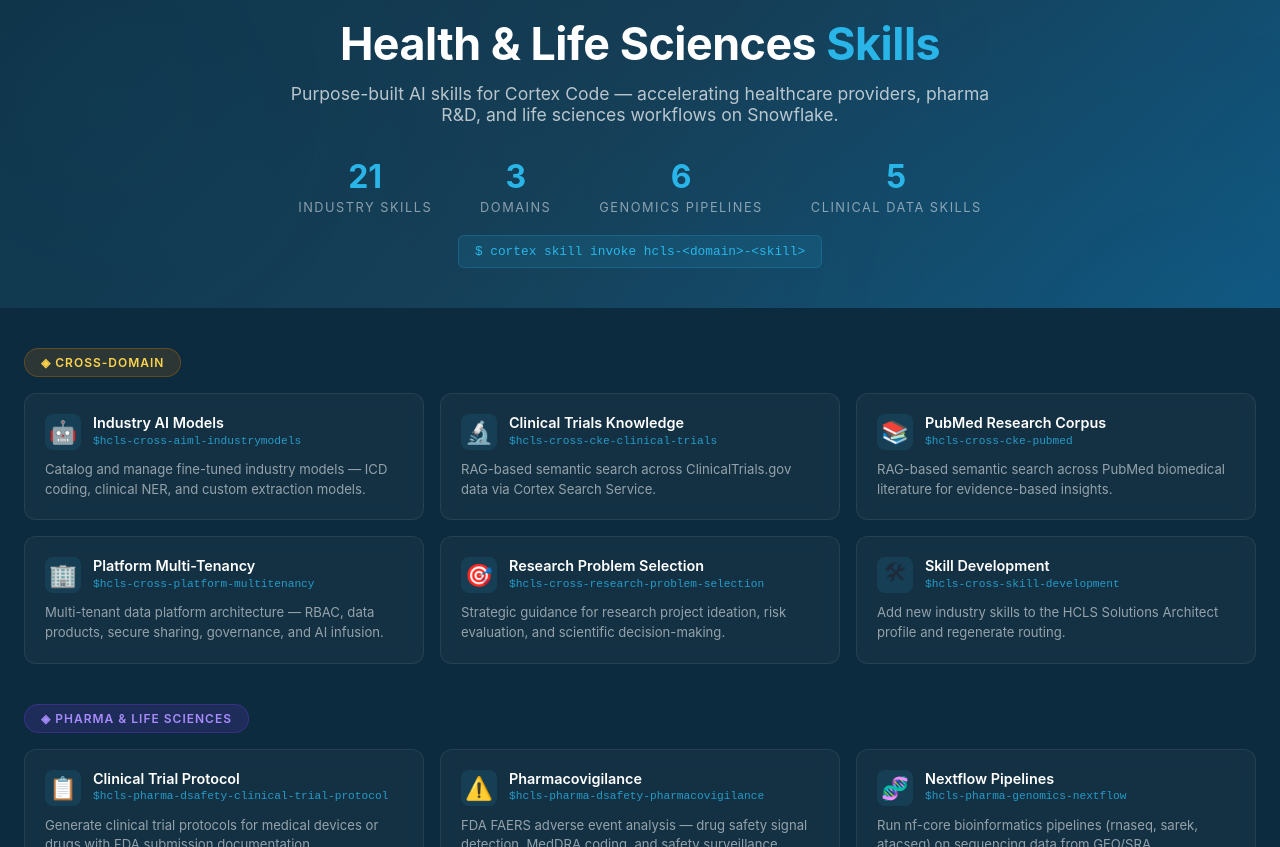
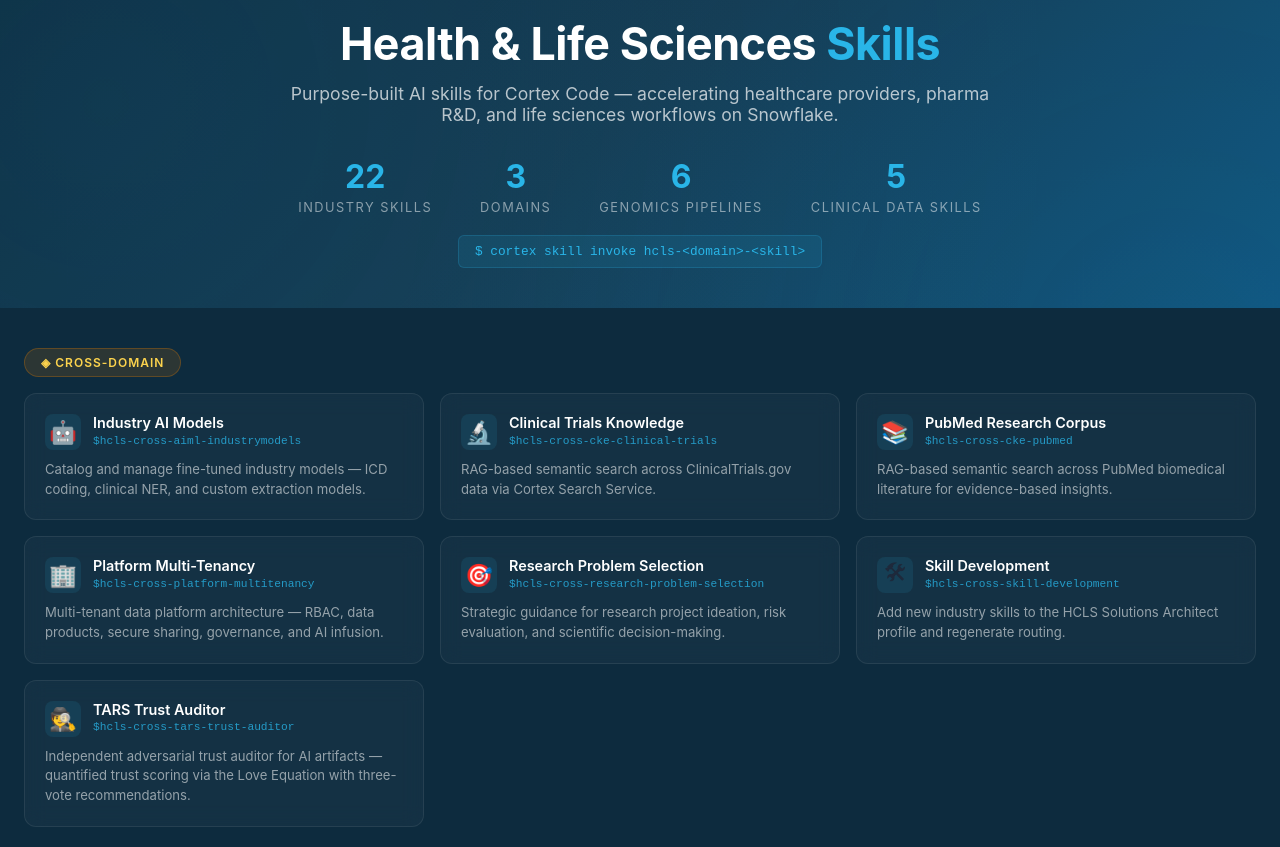
Before and after one commit to sfc-gh-jwarbington/hcls-skills-showcase, a plain HTML site: page index.html in a window 1280 px wide. Shown: the part 105-952 px from the top of the page. Drawn offline with Linux system fonts and the light colour scheme.

Commit message:
Add new skill: hcls-cross-tars-trust-auditor (22 total)

```diff
--- a/index.html
+++ b/index.html
@@ -256,7 +256,7 @@
             <p class="hero-subtitle">Purpose-built AI skills for Cortex Code — accelerating healthcare providers, pharma R&D, and life sciences workflows on Snowflake.</p>
             <div class="stats-bar">
                 <div class="stat">
-                    <div class="stat-value">21</div>
+                    <div class="stat-value">22</div>
                     <div class="stat-label">Industry Skills</div>
                 </div>
                 <div class="stat">
@@ -342,6 +342,16 @@
                         </div>
                     </div>
                     <div class="skill-desc">Add new industry skills to the HCLS Solutions Architect profile and regenerate routing.</div>
+                </div>
+                <div class="skill-card">
+                    <div class="skill-card-header">
+                        <div class="skill-icon">&#128373;</div>
+                        <div>
+                            <div class="skill-name">TARS Trust Auditor</div>
+                            <div class="skill-command">$hcls-cross-tars-trust-auditor</div>
+                        </div>
+                    </div>
+                    <div class="skill-desc">Independent adversarial trust auditor for AI artifacts — quantified trust scoring via the Love Equation with three-vote recommendations.</div>
                 </div>
             </div>
         </section>
```
